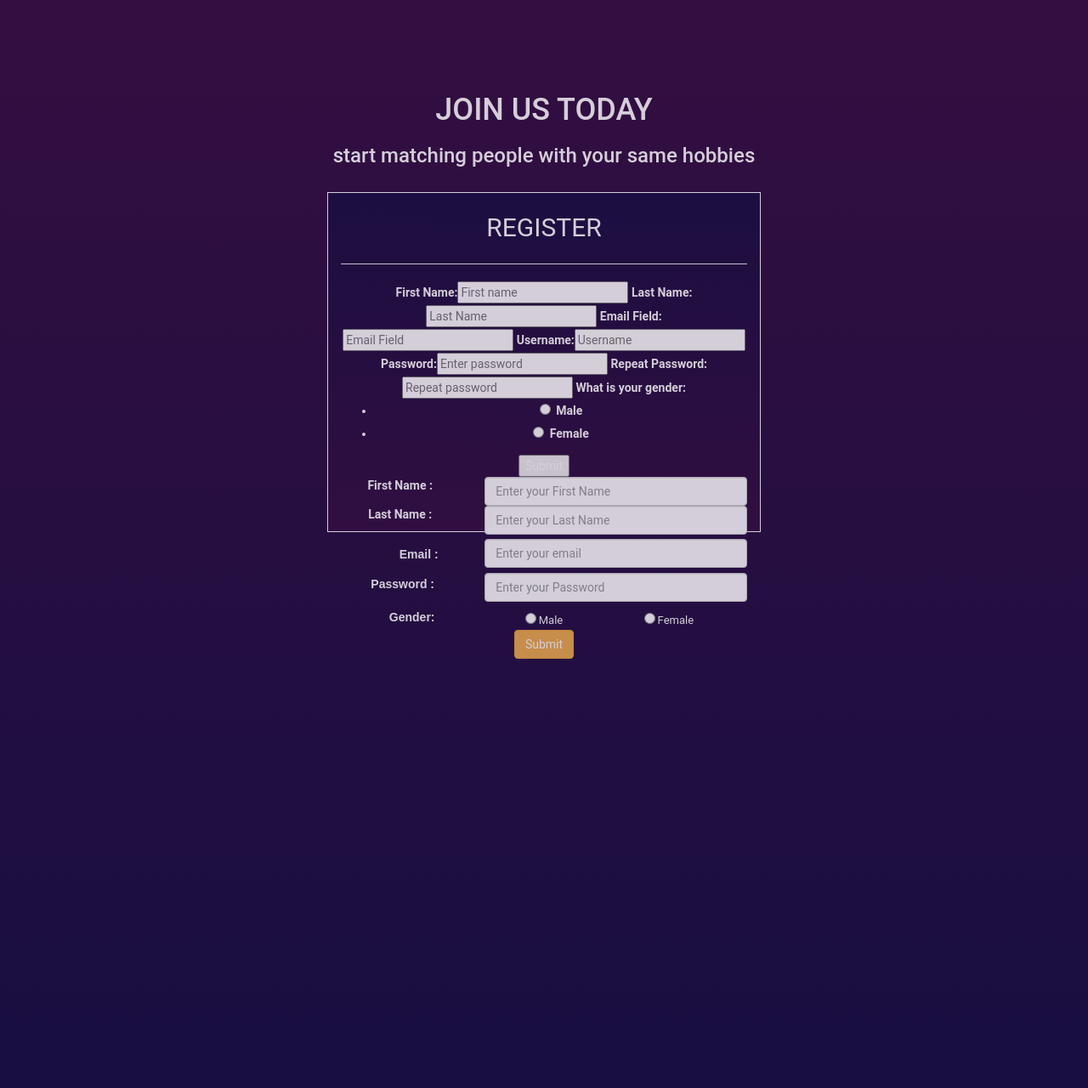
After one commit to filpgc/Django-Matching-Site, a Django app: template matchingsite/mainapp/templates/mainapp/register.html in a window 1280 px wide. The commit adds this page. Shown: the whole page at 85% size. Run offline with Django 3.2, Linux system fonts and the light colour scheme; the template is opened without the code that fills it: values that come from a table or form of the project are taken from there, others are empty; some libraries are stand-ins or nearby versions.

Commit message:
First version, UI updated, makes changes in the database, ut hobbies still need to be sorted out

```diff
--- /dev/null
+++ b/matchingsite/mainapp/forms.py
@@ -0,0 +1,44 @@
+from django import forms
+
+GENDER_CHOICES = (
+    ('M', 'Male'),
+    ('F', 'Female'),
+)
+
+
+class RegistrationForm(forms.Form):
+    first_name = forms.CharField(label='First Name', max_length=100, widget=forms.TextInput(attrs={
+        "placeholder": "First name",
+        "pattern": "[[^A-Za-z]{1,150}",
+        "name": "firstname",
+        "title": "First Names must be between 1 and 150 characters. Only letters are allowed",
+        "class": "firstname"
+    }))
+    last_name = forms.CharField(label='Last Name', max_length=100, widget=forms.TextInput(attrs={
+        "placeholder": "Last Name",
+        "pattern": "[[^A-Za-z]{1,150}",
+        "name": "lastname",
+        "title": "Last Names must be between 1 and 150 characters. Only letters are allowed",
+        "class": "lastname"
+    }))
+    email = forms.EmailField(label='Email Field', widget=forms.TextInput(attrs={
+        "placeholder": "Email Field",
+        "name": "email field",
+    }))
+    username = forms.CharField(label='Username', widget=forms.TextInput(attrs={
+        "placeholder": "Username",
+        "pattern": "[[^A-Za-z0-9]{3,15}",
+        "name": "username",
+        "title": "Usernames must be between 3 and 15 characters. Only letters and numbers are allowed"
+    }))
+    password = forms.CharField(label='Password', max_length=32, widget=forms.PasswordInput(attrs={
+        "placeholder": "Enter password",
+        "pattern": "^(?=.*?[A-Z])(?=.*?[a-z])(?=.*?[0-9])(?=.*?[#?!@$%^&*-]).{8,}$",
+        "name": "password",
+        "title": "Password must contain at least one number, one uppercase, one lowercase letter and one special character and at least 8 or more characters"
+    }))
+    repeat_password = forms.CharField(label='Repeat Password', max_length=32, widget=forms.PasswordInput(attrs={
+        "placeholder": "Repeat password",
+        "name": "repeat_password"
+    }))
+    gender = forms.CharField(label='What is your gender', widget=forms.RadioSelect(choices=GENDER_CHOICES))
--- a/matchingsite/mainapp/models.py
+++ b/matchingsite/mainapp/models.py
@@ -8,7 +8,7 @@ class Hobby(models.Model):
     class Meta:
         verbose_name_plural = "Hobby"
 
-    name = models.CharField(max_length=100, default= "Empty")
+    name = models.CharField(max_length=100)
     CATEGORY_CHOICES = (
         ('Out', 'Outdoor'),
         ('In', 'Indoor')
--- a/matchingsite/mainapp/static/styles.css
+++ b/matchingsite/mainapp/static/styles.css
@@ -1,61 +1,69 @@
 /*-----Background-----*/
-
  body{
-     background-image: linear-gradient(285deg, #340e41, #180e41 );
+     background-image: linear-gradient(180deg, #340e41, #180e41 );
      background-repeat:no-repeat;
      background-size:cover;
      width:100%;
-	 height:100vh;
+     height:150vh;
      overflow:auto;
      font-family:Roboto,sans-serif;
-
+     color: white
 }
-
 /*-----for border----*/
  .container{
-     background-image: linear-gradient(285deg, #340e41, 	#180e41 );
+     background-image: linear-gradient(1800deg, #340e41, #180e41 );
      border-style: 1px solid grey;
      margin: 0 auto;
      text-align: center;
      opacity: 0.8;
      border: 1px solid white;
      margin-top: 30px;
-     max-width: 500px;
+     max-width: 510px;
      padding-top: 10px;
-     height: 363px;
-
+     height: 400px;
 }
-
+ .boot{
+     color:white;
+}
  .welcome{
      color: white;
      margin: 0 auto;
      text-align: center;
-    margin-top:150px;
+     margin-top:80px;
      opacity: 0.8;
      max-width: 700px;
      padding-top: 10px;
+}
 
+ /*------------Only on mobile---------*/
+@media only screen
+and (max-device-width: 600px)
+ {
+    .welcome{
+        margin-top: 0px;
     }
+}
+
+
+
 /*--- for label of first and last name---*/
-.lastname{
+ .username{
      margin-left: 1px;
      font-family: sans-serif;
      font-size: 14px;
      color: white;
      margin-top: 10px;
 }
-.firstname{
+ .fullname{
      margin-left: 1px;
      font-family: sans-serif;
      font-size: 14px;
      color: white;
      margin-top: 5px;
 }
-#lname{
+ #uname{
      margin-top:5px;
 }
-
-
 /*---for heading-----*/
  .heading{
      text-decoration:bold;
@@ -96,9 +104,7 @@ body{
      margin-left: -13px;
      margin-top: 10px;
      color: #ff9;
-
 }
-
 /*--------------for Gender---------------*/
 /*--------------label---------*/
  .gender {
@@ -108,37 +114,154 @@ body{
      margin-left: 28px;
      margin-top: 8px;
 }
-
 /*---------- for Input type--------*/
  .col-xs-4.male{
      color: white;
      font-size: 13px;
      margin-top: 9px;
-     padding-bottom: 16px;
 }
  .col-xs-4.female {
      color: white;
      font-size: 13px;
      margin-top: 9px;
-     padding-bottom: 16px;
-	 padding-right: 95px;
+
+     padding-right: 60px;
 }
-/*------------For submit button---------*/
+/*------------For submit button---------
  .sbutton{
      color: white;
      font-size: 20px;
      border: 1px solid white;
      background-color: #080808;
      width: 32%;
-     margin-left: 41%;
-     margin-top: 16px;
      box-shadow: 0px 2px 2px 0px white;
 
 }
+*/
  .btn.btn-warning:hover {
      box-shadow: 2px 1px 2px 3px #99ccff;
      background:#5900a6;
      color:#fff;
      transition: background-color 1.15s ease-in-out,border-color 1.15s ease-in-out,box-shadow 1.15s ease-in-out;
+}
+ .hobby{
+     color:white
+ }
+
+
+
+
+
+
+
+
+
+
+/*-----multi select button for hobbies, position fixed----*/
+span.multiselect-native-select{
+    position: static;
+
 
 }
+
+
+/*----- within the multi select button for hobbies,styling----*/
+span.multiselect-native-select select{
+    overflow:hidden!important;
+    border:0!important;
+    height:1px!important;
+    margin:-1px -1px -1px -3px!important;
+    padding:0!important;
+    width:1px!important;
+    left:50%;
+    color:white;
+}
+
+.multiselect-container{
+    list-style-type:none;
+    padding:0;
+
+}
+
+
+.multiselect-container.dropdown-menu{
+    background-image: linear-gradient(1800deg, #56176B, #180e41 );
+    color:white;
+}
+.multiselect-container .input-group{
+    margin:5px;
+
+}
+.multiselect-container .multiselect-reset .input-group{
+    width:93%
+}
+.multiselect-container>li{
+    padding:0
+}
+.multiselect-container>li>a.multiselect-all label{
+    font-weight:700;
+}
+.multiselect-container>li.multiselect-group label{
+    margin:0;
+    padding:3px 30px;
+    height:100%;
+    font-weight:700;
+}
+.multiselect-container>li.multiselect-group-clickable label{
+    cursor:pointer
+}
+.multiselect-container>li>a{
+    padding:0
+}
+.multiselect-container>li>a>label{
+    margin:0;
+    height:100%;
+    cursor:pointer;
+    font-weight:400;
+    color:white;
+    padding:3px 20px 3px 40px
+}
+.multiselect-container>li>a>label.checkbox,.multiselect-container>li>a>label.radio{
+    margin:0
+}
+.multiselect-container>li>a>label>input[type=checkbox]{
+    margin-bottom:5px
+}
+.btn-group>.btn-group:nth-child(2)>.multiselect.btn{
+    border-top-left-radius:4px;
+    border-bottom-left-radius:4px;
+
+}
+.form-inline .multiselect-container label.checkbox,.form-inline .multiselect-container label.radio{
+    padding:3px 20px 3px 40px
+}
+.form-inline .multiselect-container li a label.checkbox input[type=checkbox],.form-inline .multiselect-container li a label.radio input[type=radio]{
+    margin-left:-20px;
+    margin-right:0
+}
+
+li.multiselect-item.multiselect-group {
+     background:#5900a6;
+     margin:0px;
+}
+
+.dropdown-menu>.active>a {
+    background-color:transparent !important;
+}
+
+
+.multiselect-container>li :hover {
+    background-color:transparent !important;
+    transform: scale(1.1);
+}
+
+/*----- button multiple selection of hobbies, this is needed in order to avoid showing the javascript loading----*/
+#option-group-demo
+{
+   display: none
+}
+
+/*-----gender radio buttons----*/
+input[type="radio"], input[type="checkbox"]{
+    margin-right:3px !important;
+}
--- /dev/null
+++ b/matchingsite/mainapp/templates/mainapp/register.html
@@ -0,0 +1,116 @@
+
+<!-- Dom-->
+{% load staticfiles %}
+
+
+<!------ Include the above in your HEAD tag ---------->
+
+<!Doctype html>
+<html>
+<head>
+     <meta charset="UTF-8">
+     <title>Registration Form</title>
+     	<meta name="viewport" content="width=device-width, initial-scale=1">
+	<link rel="stylesheet" href="../../static/styles.css">
+    <link href="//netdna.bootstrapcdn.com/bootstrap/3.0.3/css/bootstrap.min.css" rel="stylesheet" id="bootstrap-css">
+    <script src="//netdna.bootstrapcdn.com/bootstrap/3.0.3/js/bootstrap.min.js"></script>
+    <script src="//cdnjs.cloudflare.com/ajax/libs/jquery/3.2.1/jquery.min.js"></script>
+    <link rel="stylesheet" type="text/css" href="{% static 'mainapp/styles.css' %}" />
+
+</head>
+<body>
+<div class="welcome">
+     <h1>JOIN US TODAY</h1>
+     <h3> start matching people with your same hobbies</h3>
+ </div>
+ <div class="container">
+ <!---heading---->
+
+
+     <header class="heading"> REGISTER</header><hr></hr>
+	<!---Form starting---->
+
+
+ <div class="boot" >
+
+<form action="/your-name/" method="post">
+    {% csrf_token %}
+
+    {{ form}}
+
+
+    <input type="submit" value="Submit">
+
+</form></div>
+
+	<div class="row ">
+	 <!--- For Name---->
+
+         <div class="col-sm-12">
+             <div class="row">
+			     <div class="col-xs-4">
+          	         <label class="firstname">First Name :</label> </div>
+		         <div class="col-xs-8">
+		             <input type="text" name="fname" id="fname" placeholder="Enter your First Name" class="form-control ">
+             </div>
+		      </div>
+		 </div>
+
+
+         <div class="col-sm-12">
+		     <div class="row">
+			     <div class="col-xs-4">
+                     <label class="lastname">Last Name :</label></div>
+				<div class ="col-xs-8">
+		             <input type="text" name="lname" id="lname" placeholder="Enter your Last Name" class="form-control last">
+                </div>
+		     </div>
+		 </div>
+     <!-----For email---->
+		 <div class="col-sm-12">
+		     <div class="row">
+			     <div class="col-xs-4">
+		             <label class="mail" >Email :</label></div>
+			     <div class="col-xs-8"	>
+			          <input type="email" name="email"  id="email"placeholder="Enter your email" class="form-control" >
+		         </div>
+		     </div>
+		 </div>
+	 <!-----For Password and confirm password---->
+          <div class="col-sm-12">
+		         <div class="row">
+				     <div class="col-xs-4">
+		 	              <label class="pass">Password :</label></div>
+				  <div class="col-xs-8">
+			             <input type="password" name="password" id="password" placeholder="Enter your Password" class="form-control">
+				 </div>
+          </div>
+		  </div>
+
+     <!-----------For Phone number-------->
+         <div class="col-sm-12">
+		     <div class ="row">
+                 <div class="col-xs-4 ">
+			       <label class="gender">Gender:</label>
+				 </div>
+
+			     <div class="col-xs-4 male">
+				     <input type="radio" name="gender"  id="gender" value="boy">Male</input>
+				 </div>
+
+				 <div class="col-xs-4 female">
+				     <input type="radio"  name="gender" id="gender" value="girl" >Female</input>
+			     </div>
+
+		  	 </div>
+		     <div class="col-sm-12">
+		         <div class="btn btn-warning">Submit</div>
+		   </div>
+		 </div>
+	 </div>
+
+
+</div>
+
+</body>
+</html>
--- a/matchingsite/mainapp/urls.py
+++ b/matchingsite/mainapp/urls.py
@@ -1,7 +1,8 @@
-from django.urls import include, path
+from django.urls import include, path, views
 
 
 app_name='mainapp'
 urlpatterns = [
     path('', include('mainapp.urls')),
+
 ]
--- a/matchingsite/matchingsite/settings.py
+++ b/matchingsite/matchingsite/settings.py
@@ -25,7 +25,7 @@ SECRET_KEY = ')wix!ea2qps*w^^3b8!s*3it5cm-kw91+si))-he7!g$aeke&i'
 # SECURITY WARNING: don't run with debug turned on in production!
 DEBUG = True
 
-ALLOWED_HOSTS = []
+ALLOWED_HOSTS = ["138.37.178.176","127.0.0.1"]
 
 
 # Application definition
--- a/matchingsite/matchingsite/urls.py
+++ b/matchingsite/matchingsite/urls.py
@@ -20,4 +20,6 @@ from mainapp import views
 urlpatterns = [
 	path('', views.index),
     path('admin/', admin.site.urls),
+ # register new user
+	path('register/', views.register, name='register')
 ]
```
Also changed, not shown: matchingsite/mainapp/static/script.js (added, +8 -0 lines), matchingsite/mainapp/templates/mainapp/index.html (+45 -25 lines), matchingsite/mainapp/views.py (+32 -1 lines), matchingsite/db.sqlite3, 3 other files. Lines whose indentation alone changed are shown as unchanged.
